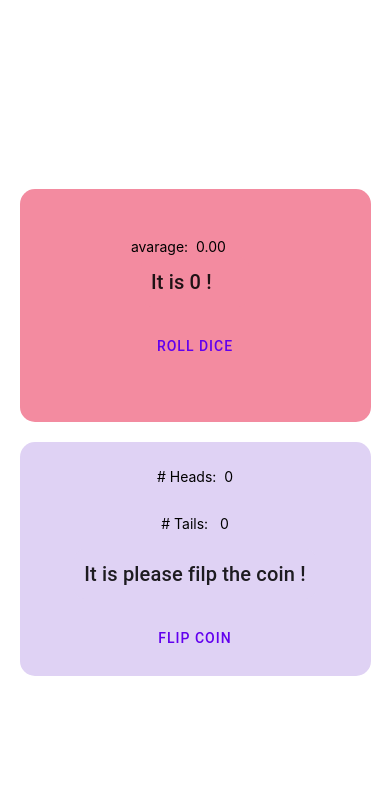
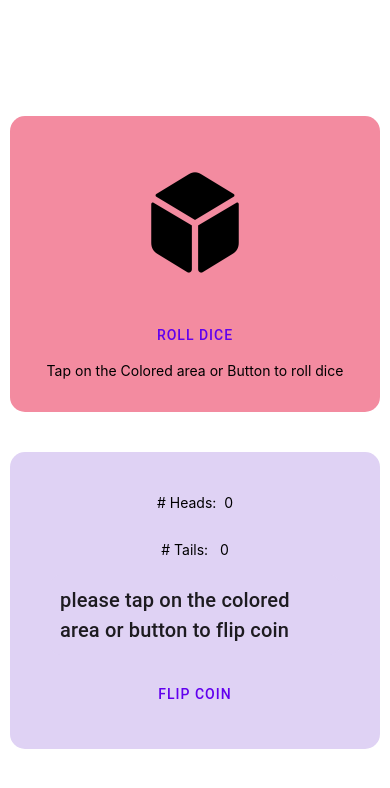
Before and after one commit to ardada2468/coinflip-expo, a React Native app: screen / in a window 390 px wide. Shown: the top 788 px of the page. Built offline with nearby package versions, Linux system fonts and the light colour scheme.

Commit message:
Added about.tsx page and updated UI Interface for Dice/Coin

```diff
--- a/Pages/coinFlip.tsx
+++ b/Pages/coinFlip.tsx
@@ -6,10 +6,12 @@ import {
   Text,
   View,
   Dimensions,
+  Platform,
 } from 'react-native'
 import * as Haptics from 'expo-haptics';
 import { Button, Title } from 'react-native-paper'
 import { Icon } from 'react-native-paper/lib/typescript/components/Avatar/Avatar';
+
 interface Icoin {
   heads?: number;
   tails?: number;
@@ -17,7 +19,7 @@ interface Icoin {
 }
 class CoinFlip extends Component <Icoin>{
   state = {
-    coin: "please filp the coin",
+    coin: "please tap on the colored area or button to flip coin",
     heads: 0,
     tails: 0
   }
@@ -27,18 +29,13 @@ class CoinFlip extends Component <Icoin>{
   }
 
 
-  // constructor() {
-  // let x:Icoin = {coin: "please filp the coin",heads: 0,tails: 0};
-  //  super(x)
-  // }
-
-
   onPress = () => {
-    Haptics.impactAsync(Haptics.ImpactFeedbackStyle.Light)
-    let rand: any = this.getRand(1,10);
-    let value: String = "tails"
+    if(!(Platform.OS === 'web')){
+      Haptics.impactAsync(Haptics.ImpactFeedbackStyle.Light)
+    }    let rand: any = this.getRand(1,10);
+    let value: String = "It is tails!"
     if(rand <= 5){
-      value = "heads"
+      value =  " It is heads!"
       this.setState({
         heads: this.state.heads+1,
         coin: value
@@ -60,16 +57,24 @@ class CoinFlip extends Component <Icoin>{
     }else return styles.result2;
   }
 
+  GetButton(){
+    if(Platform.OS === "web"){
+      return(
+        <Button onPress={this.onPress} style={styles.button}>
+            <Text>Flip Coin</Text>
+        </Button>
+      )
+    }
+  }
+
  render() {
     return (
-      <View style={[styles.container, this.getResultStyler()]}>
+      <View style={[styles.container, this.getResultStyler()]} onTouchStart={this.onPress}>
         <Text style={styles.info}># Heads: {" " + this.state.heads}</Text>
         <Text style={styles.info}># Tails:  { " " + this.state.tails}</Text>
         <View>
-          <Title style={[this.getResultStyler(), styles.commonResult]}>It is { this.state.coin } !</Title>
-          <Button onPress={this.onPress} style={styles.button}>
-            <Text>Flip Coin</Text>
-          </Button>
+          <Title style={[this.getResultStyler(), styles.commonResult]}>{ this.state.coin }</Title>
+          {this.GetButton()}
         </View>
       </View>
     )
@@ -86,13 +91,10 @@ const styles = StyleSheet.create({
     alignItems: 'center',
     padding: 30,
     margin: 10,
+    marginTop:30,
     borderRadius: 15,
-    width: width*.9
-    //
   },
   button: {
-    // alignItems: 'center',
-    // backgroundColor: '#DDDDDD',
     padding: 10,
     marginTop:10,
   },
--- a/Pages/diceRoll.tsx
+++ b/Pages/diceRoll.tsx
@@ -5,19 +5,23 @@ import {
   TouchableOpacity,
   Text,
   View,
+  Platform,
 } from 'react-native'
 import * as Haptics from 'expo-haptics';
 
 import { Button, Title } from 'react-native-paper'
 import CoinFlip from './coinFlip';
+import { FontAwesome5, MaterialCommunityIcons } from '@expo/vector-icons';
 interface Idice {
   current?: number;
   avg?: number;
 }
 class DiceRoll extends Component <Idice>{
+
   state = {
     current: 0,
-    avg: 0
+    avg: 0,
+    initText: "Tap on the Colored area or Button to roll dice"
   }
 
   x: Array<number> = [];
@@ -35,7 +39,16 @@ class DiceRoll extends Component <Idice>{
   }
 
   onPress = () => {
-    Haptics.impactAsync(Haptics.ImpactFeedbackStyle.Light)
+    if(!(Platform.OS === 'web')){
+      Haptics.impactAsync(Haptics.ImpactFeedbackStyle.Light)
+    }
+    if(!(this.state.initText == "")){
+      this.setState(
+        {
+         initText: ""
+        }
+      )
+    }
     let rand: number = this.getRand(1,7);
     this.x.push(rand);
     this.setState(
@@ -47,6 +60,15 @@ class DiceRoll extends Component <Idice>{
     // console.log({rand,value})
   }
 
+  GetButton(){
+    if(Platform.OS === "web"){
+      return(
+        <Button onPress={this.onPress} style={styles.button}>
+            <Text>Roll Dice</Text>
+        </Button>
+      )
+    }
+  }
 
 
   getResultStyler(){
@@ -66,15 +88,36 @@ class DiceRoll extends Component <Idice>{
     }else return styles.r6;
   }
 
+
+  getIcon(){
+    let size:number = 100;
+    let color: string = "black"
+    let x: number = this.state.current;
+    if(x == 1){
+      return <MaterialCommunityIcons name="dice-1" size={size} color={color} />
+    }else if(x == 2){
+      return <MaterialCommunityIcons name="dice-2" size={size} color={color}  />
+    }else if(x == 3){
+      return <MaterialCommunityIcons name="dice-3" size={size} color={color}  />
+    }else if(x == 4){
+      return <MaterialCommunityIcons name="dice-4" size={size} color={color} />
+    }else if(x == 5){
+      return <MaterialCommunityIcons name="dice-5" size={size} color={color}  />
+    }else if(x == 6){
+      return <MaterialCommunityIcons name="dice-6" size={size} color={color}  />
+  }else return <FontAwesome5 name="dice-d6" size={size} color={color} />
+}
+
+
  render() {
     return (
-      <View style={[styles.container, this.getResultStyler()]}>
+      <View style={[styles.container, this.getResultStyler()]} onTouchStart={this.onPress}>
         <View>
-          <Text>avarage: {" " + this.state.avg.toFixed(2)}</Text>
-          <Title style={[this.getResultStyler(), styles.commonResult]}>It is { this.state.current } !</Title>
-          <Button onPress={this.onPress} style={styles.button}>
-            <Text>Roll Dice</Text>
-          </Button>
+          <View style={[styles.commonResult]}>
+            {this.getIcon()}
+          </View>
+          {this.GetButton()}
+          <Text>{this.state.initText}</Text>
         </View>
       </View>
     )
@@ -94,38 +137,22 @@ const styles = StyleSheet.create({
     borderRadius: 15,
   },
   button: {
-    // alignItems: 'center',
-    // backgroundColor: '#DDDDDD',
     padding: 10,
     marginTop:10,
   },
-  info: {
-    padding: 10,
-    margin: 5,
-  },
-  r1: {
-    backgroundColor: "#B7D1F8",
-
-  },
-  r2: {
-    backgroundColor: "#DFD2F4",
-  },
-  r3:{
-    backgroundColor: "#B5EAEA"
-  },
-  r4:{
-    backgroundColor: "#EDF6E5"
-  },
-  r5:{
-    backgroundColor: "#FFBCBC"
-  },
-  r6:{
-    backgroundColor: "#F38BA0"
-  },
+  r1: {backgroundColor: "#B7D1F8"},
+  r2: {backgroundColor: "#DFD2F4"},
+  r3:{backgroundColor: "#B5EAEA"},
+  r4:{ backgroundColor: "#EDF6E5"},
+  r5:{backgroundColor: "#FFBCBC"},
+  r6:{backgroundColor: "#F38BA0"},
   commonResult:{
     padding: 10,
     margin:10,
-    borderRadius: 10
+    borderRadius: 10,
+    justifyContent: "center",
+    alignItems: 'center',
+    alignSelf: 'center',
   }
 
 })
```
Also changed, not shown: Pages/about.tsx (added, +66 -0 lines).
